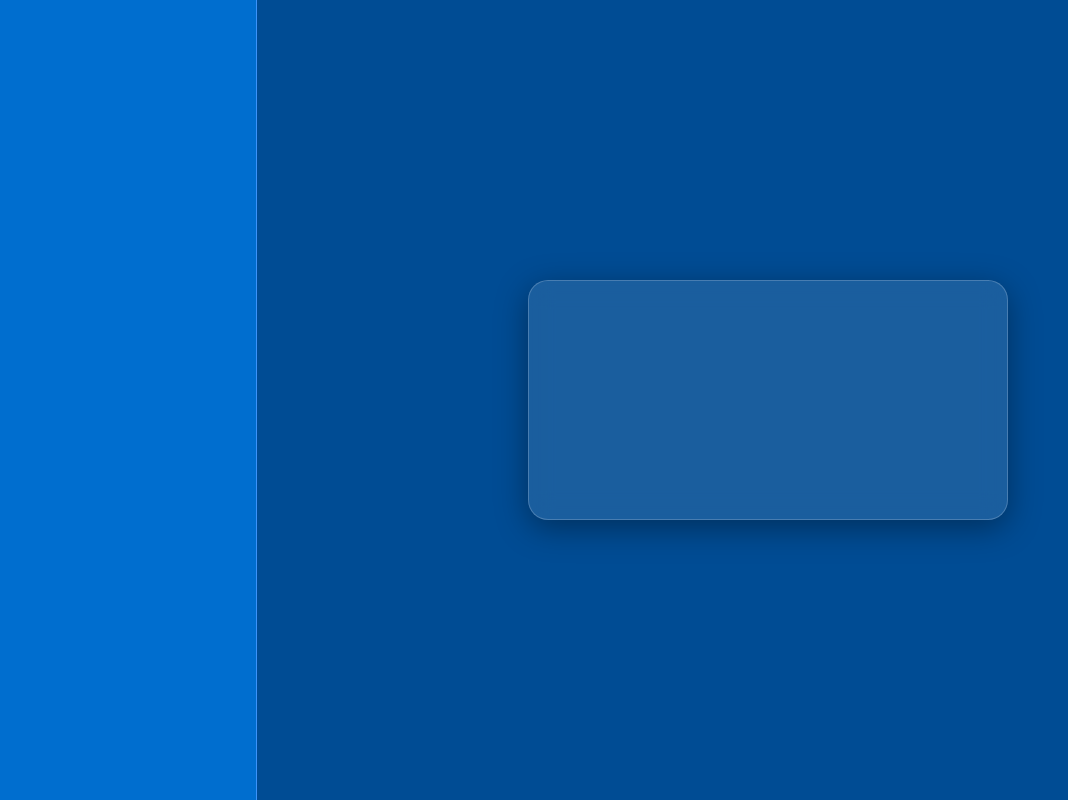
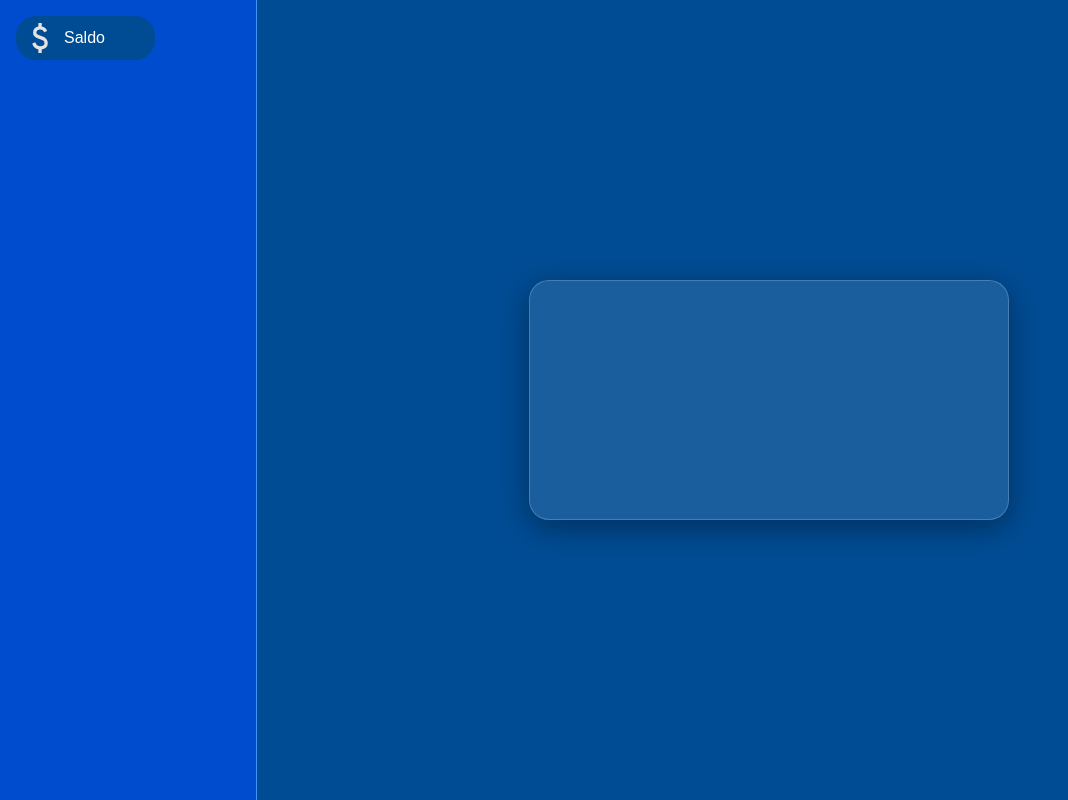
Before and after one commit to jpedropireslucena/site-de-organiza-o-financeira, a plain HTML site: page index.html in a window 1280 px wide. Shown: the whole page, without its empty margins (0-1068 px from the left). Drawn offline with Linux system fonts and the light colour scheme.

Commit message:
botão saldo criado

```diff
--- a/index.html
+++ b/index.html
@@ -4,6 +4,7 @@
     <meta charset="UTF-8">
     <meta name="viewport" content="width=device-width, initial-scale=1.0">
     <title>CashFlow</title>
+    <link rel="icon" type="image/png" href="icones/logo.png">
     <link rel="stylesheet" href="style.css">
 </head>
 <body>
@@ -11,13 +12,19 @@
     <div class="container">
 
         <div class="aba">
-          <div class="funcoes">
-          </div>
+            <div class="funcoes">
+                <a href="" class="btn_saldo">
+                    <img src="icones/attach_money_24dp_E3E3E3_FILL0_wght400_GRAD0_opsz24.svg" alt="">
+                    <p>Saldo</p>
+                </a>
+            </div>
         </div>
 
         <div class="carteira">
-          <div class="cartoes">
-          </div>
+            <div class="cartoes">
+            </div>
         </div>
+
+    </div>
 </body>
 </html>
--- a/style.css
+++ b/style.css
@@ -6,33 +6,83 @@
 
 body {
     background-color: rgb(60, 147, 250);
+    font-family: sans-serif;
 }
 
 /* Container que estao as duas divs principais */
 .container {
     display: flex;
+    width: 100%;
     height: 100vh;
     gap: 1px;
+    overflow: hidden;
 }
 
-/*estilo aba de funcoes*/
+/* Estilo aba de funcoes */
 .aba {
+    display: flex;
+    flex-direction: column;
+    align-items: flex-start;
     width: 20%;
-    background-color: rgb(0, 110, 207);
+    min-width: 180px;
+    flex-shrink: 0;
+    padding: 16px;
+    background-color: rgb(0, 76, 207);
+    overflow: hidden;
 }
 
-/*estilo cartoes*/
+.funcoes {
+    display: flex;
+    flex-direction: column;
+    align-items: flex-start;
+    gap: 16px;
+    width: 100%;
+}
+
+
+
+.btn_saldo {
+    display: inline-flex;
+    align-items: center;
+    gap: 4px;
+    padding-right: 50px;
+    padding-left: 4px;
+    padding-bottom: 2px;
+    padding-top: 2px;
+    max-width: 100%;
+    text-decoration: none;
+    color: white;
+    background-color: rgb(0, 76, 148);
+    border-radius: 20px;
+}
+
+.btn_saldo img {
+    width: 40px;
+    height: 40px;
+    flex-shrink: 0;
+}
+
+.btn_saldo p {
+    white-space: nowrap;
+    overflow: hidden;
+    text-overflow: ellipsis;
+}
+
+/* Estilo cartoes */
 .carteira {
     display: flex;
     justify-content: center;
     align-items: center;
-    width: 80%;
+    flex: 1;
+    min-width: 0;
     padding: 10px;
     background-color: rgb(0, 76, 148);
+    overflow: hidden;
 }
 
 .cartoes {
-    width: 480px;
+    width: 100%;
+    max-width: 480px;
     height: 240px;
     background: rgba(255, 255, 255, 0.1);
     backdrop-filter: blur(12px);
```
Also changed, not shown: icones/attach_money_24dp_E3E3E3_FILL0_wght400_GRAD0_opsz24.svg (added), icones/logo.png (added).
